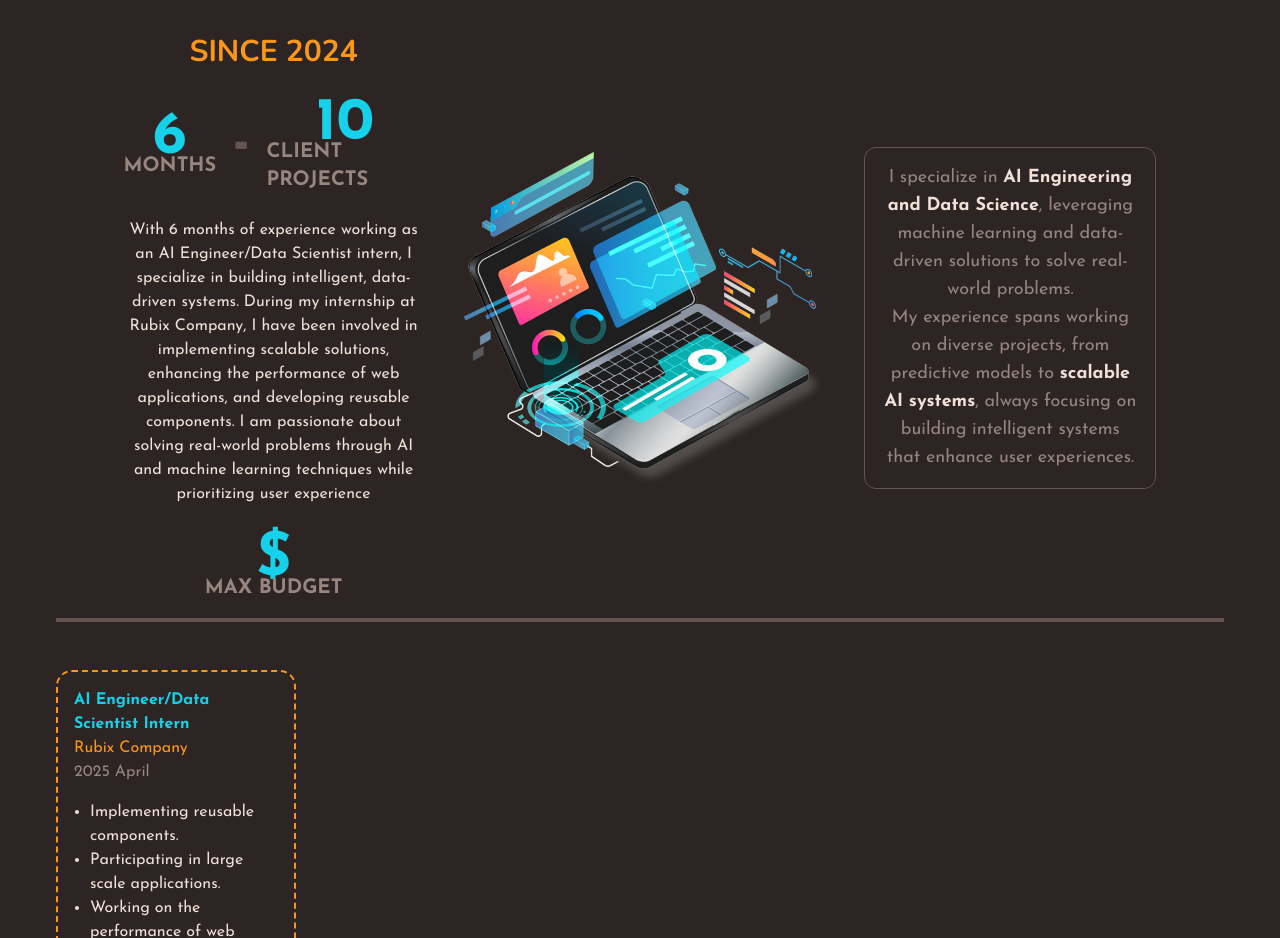
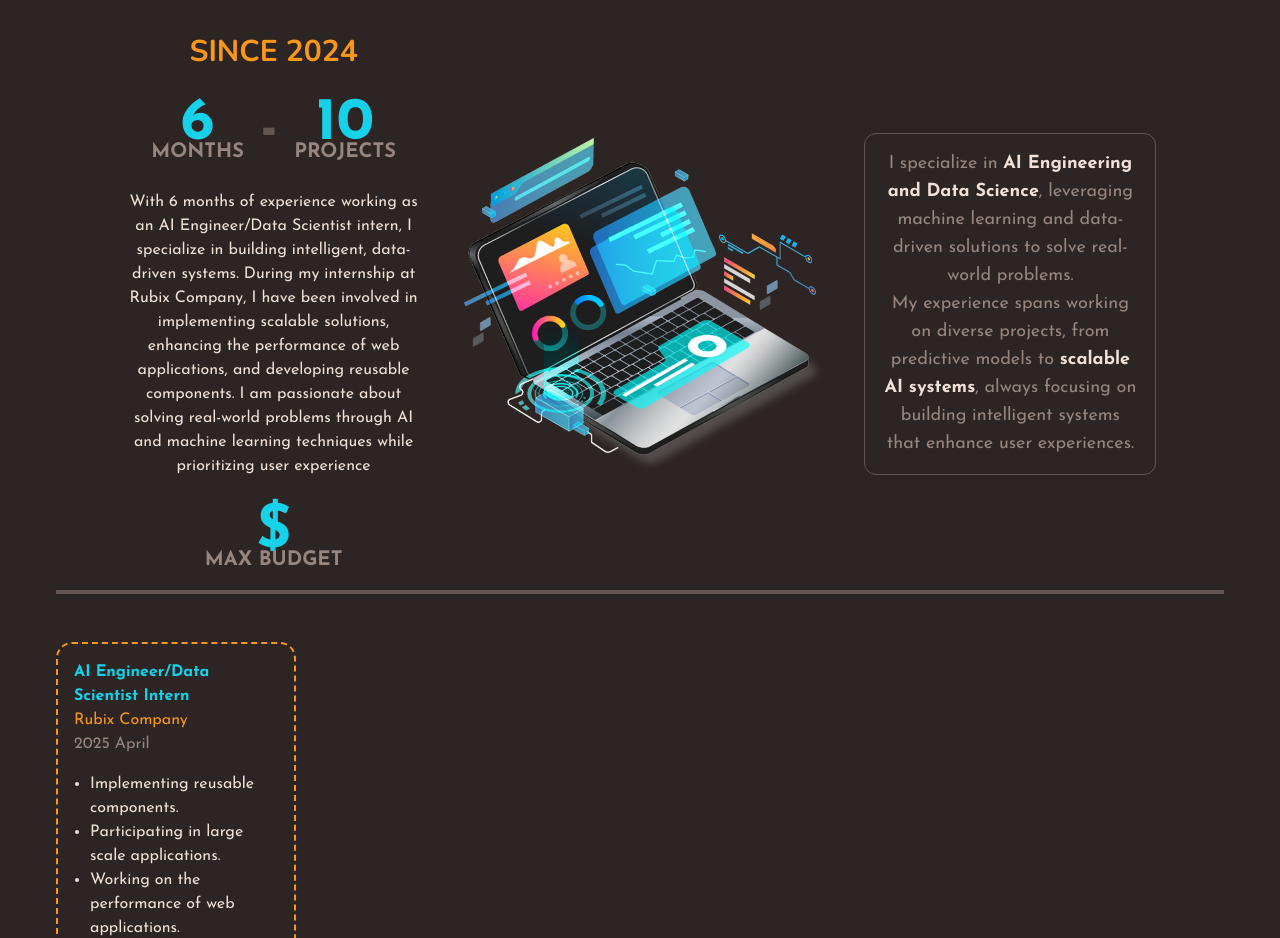
Before and after one commit to Yashu257/yashwanth-aq-portfolio, a React (Vite) app: page / in a window 1280 px wide. Shown: the part 2340-3278 px from the top of the page. Built offline with nearby package versions, Linux system fonts and the light colour scheme.

Commit message:
Update site

```diff
--- a/src/components/experienceSection/ExperienceTopLeft.jsx
+++ b/src/components/experienceSection/ExperienceTopLeft.jsx
@@ -9,7 +9,7 @@ const ExperienceTopLeft = () => {
       <div className="flex justify-center items-center gap-4">
         <ExperienceInfo number="6" text="Months" />
         <p className="font-bold text-6xl text-lightBrown">-</p>
-        <ExperienceInfo number="10" text="Client Projects" />
+        <ExperienceInfo number="10" text="Projects" />
       </div>
       <p className="text-center">
       With 6 months of experience working as an AI Engineer/Data Scientist intern, I specialize in building intelligent, data-driven systems. During my internship at Rubix Company, I have been involved in implementing scalable solutions, enhancing the performance of web applications, and developing reusable components. I am passionate about solving real-world problems through AI and machine learning techniques while prioritizing user experience
```
